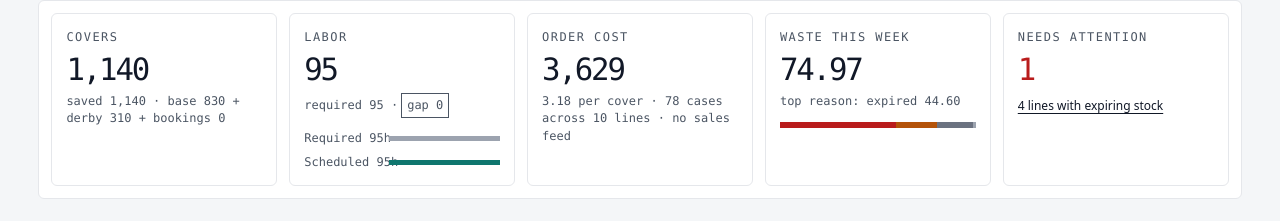
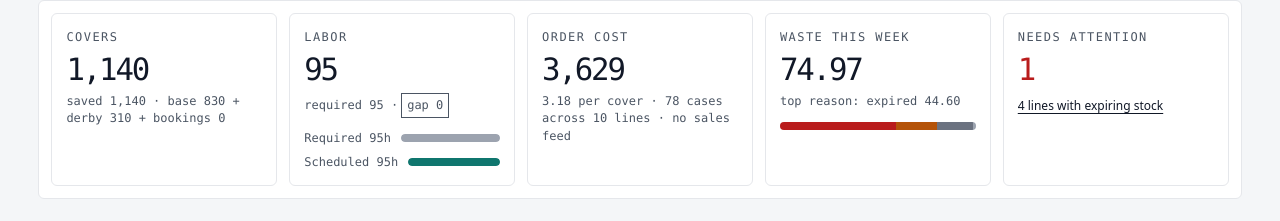
Before and after one commit to rutts29/cutoff-webmcp, a React (Vite) app: page / in a window 1280 px wide. Shown: the part 364-585 px from the top of the page. Built offline with nearby package versions, Linux system fonts and the light colour scheme.

Commit message:
Clarify status bars and agent callout

```diff
--- a/src/styles.css
+++ b/src/styles.css
@@ -81,13 +81,13 @@ p { margin: 0; }
 .service-comparison { color: var(--muted); font-family: var(--font-mono); font-size: 12px; line-height: 1.45; margin-top: 7px; }
 .labor-comparison { align-items: center; display: flex; flex-wrap: wrap; gap: 3px; }
 .labor-bars { display: grid; gap: 6px; margin-top: 11px; }
-.labor-bars > div { align-items: center; display: grid; gap: 7px; grid-template-columns: 78px minmax(24px, 1fr); }
+.labor-bars > div { align-items: center; display: grid; gap: 10px; grid-template-columns: max-content minmax(24px, 1fr); }
 .labor-bars > div > span:first-child { color: var(--muted); font-family: var(--font-mono); font-size: 12px; white-space: nowrap; }
-.labor-bar-track { background: var(--surface-muted); display: block; height: 5px; overflow: hidden; }
-.labor-bar-fill { display: block; height: 100%; min-width: 1px; }
+.labor-bar-track { background: var(--surface-muted); border-radius: var(--radius); display: block; height: 8px; overflow: hidden; }
+.labor-bar-fill { border-radius: var(--radius); display: block; height: 100%; min-width: 1px; }
 .labor-bar-fill.is-required { background: var(--line-dark); }
 .labor-bar-fill.is-scheduled { background: var(--accent); }
-.waste-stack { background: var(--surface-muted); display: flex; height: 6px; margin-top: 12px; overflow: hidden; }
+.waste-stack { background: var(--surface-muted); border-radius: var(--radius); display: flex; height: 8px; margin-top: 12px; overflow: hidden; }
 .waste-stack-segment { display: block; height: 100%; }
 .waste-expired { background: var(--alert); }
 .waste-overproduction { background: var(--warn); }
@@ -108,7 +108,16 @@ p { margin: 0; }
 .workflow-strip span { color: var(--accent); font-family: var(--font-mono); font-size: 13px; grid-row: span 2; }
 .workflow-strip strong { font-size: 15px; }
 .workflow-strip small { color: var(--muted); font-size: 13px; line-height: 1.35; }
-.agent-collaboration-note { border-bottom: 1px solid var(--line); color: var(--muted); font-size: 14px; padding: 0 0 14px; }
+.agent-collaboration-note {
+  background: var(--accent-soft);
+  border: 1px solid var(--accent);
+  border-radius: var(--radius);
+  color: var(--ink);
+  font-size: 15px;
+  font-weight: 600;
+  margin-top: 14px;
+  padding: 11px 14px;
+}
 .panel-step { color: var(--accent); font-family: var(--font-mono); font-size: 12px; letter-spacing: 0.08em; margin-bottom: 4px; text-transform: uppercase; }
 
 .pending-strip { align-items: center; background: color-mix(in srgb, var(--warn) 8%, var(--surface)); border: 1px solid var(--warn); border-radius: var(--radius); display: flex; gap: 18px; justify-content: space-between; margin-top: 18px; padding: 12px 14px; }
@@ -273,7 +282,7 @@ button { background: var(--accent); border: 1px solid var(--accent); border-radi
 .labor-gap.variance-moderate { color: var(--warn); }
 .labor-gap.variance-critical { color: var(--alert); }
 .labor-daypart-card > .labor-bars { border-bottom: 1px solid var(--line); border-top: 1px solid var(--line); margin: 14px 0 0; padding: 10px 0; }
-.labor-daypart-card > .labor-bars > div { grid-template-columns: 82px minmax(40px, 1fr); }
+.labor-daypart-card > .labor-bars > div { grid-template-columns: max-content minmax(40px, 1fr); }
 .labor-shift-list, .labor-preview-list, .labor-action-list { list-style: none; margin: 0; padding: 0; }
 .labor-shift-list > li { align-items: center; border-bottom: 1px solid var(--line); display: flex; font-size: 14px; gap: 8px; justify-content: space-between; padding: 9px 0; }
 .labor-shift-list > li > span:first-child { display: grid; gap: 2px; }
```
Also changed, not shown: 2 other files (tests, documents, lock files or other folders).
